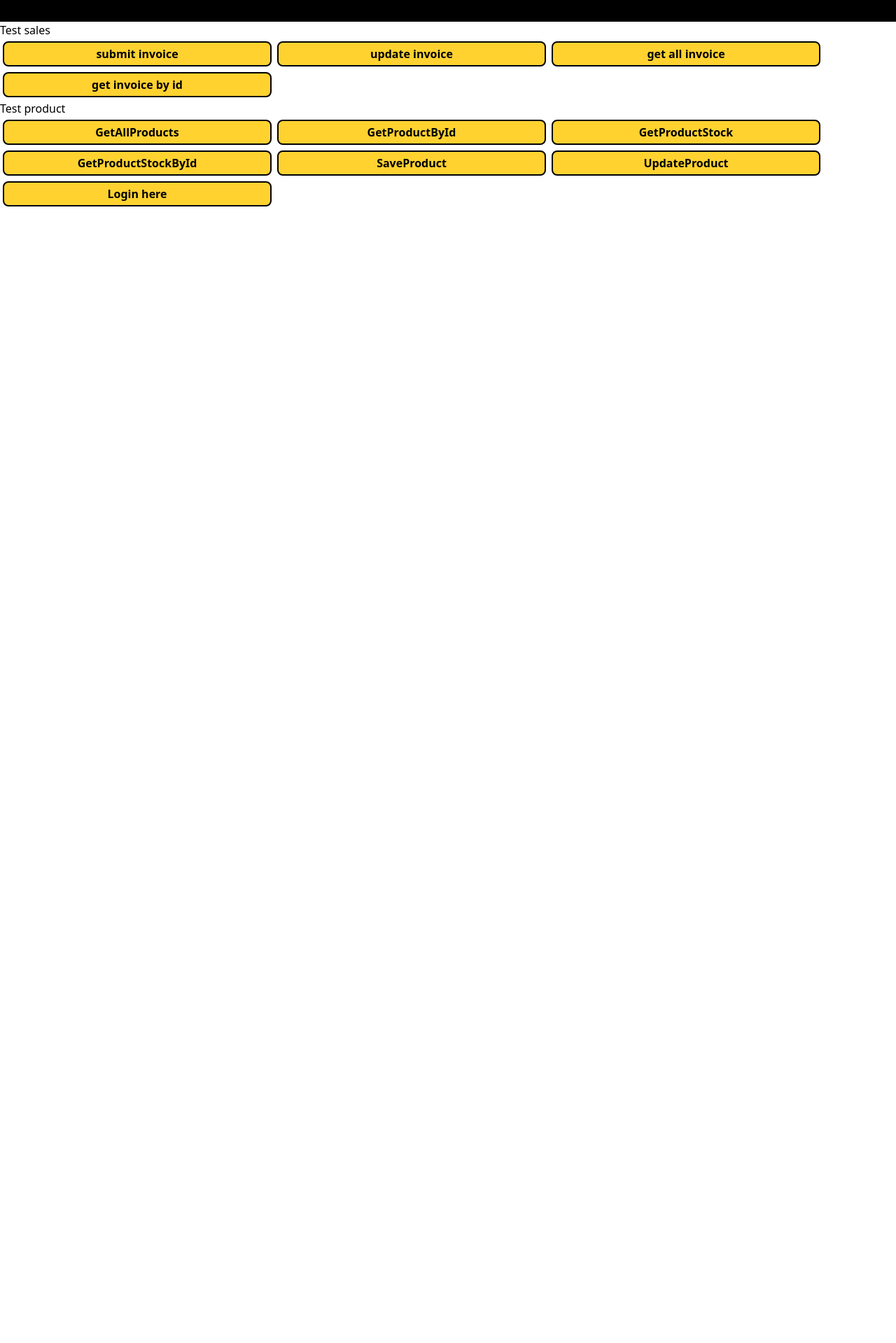
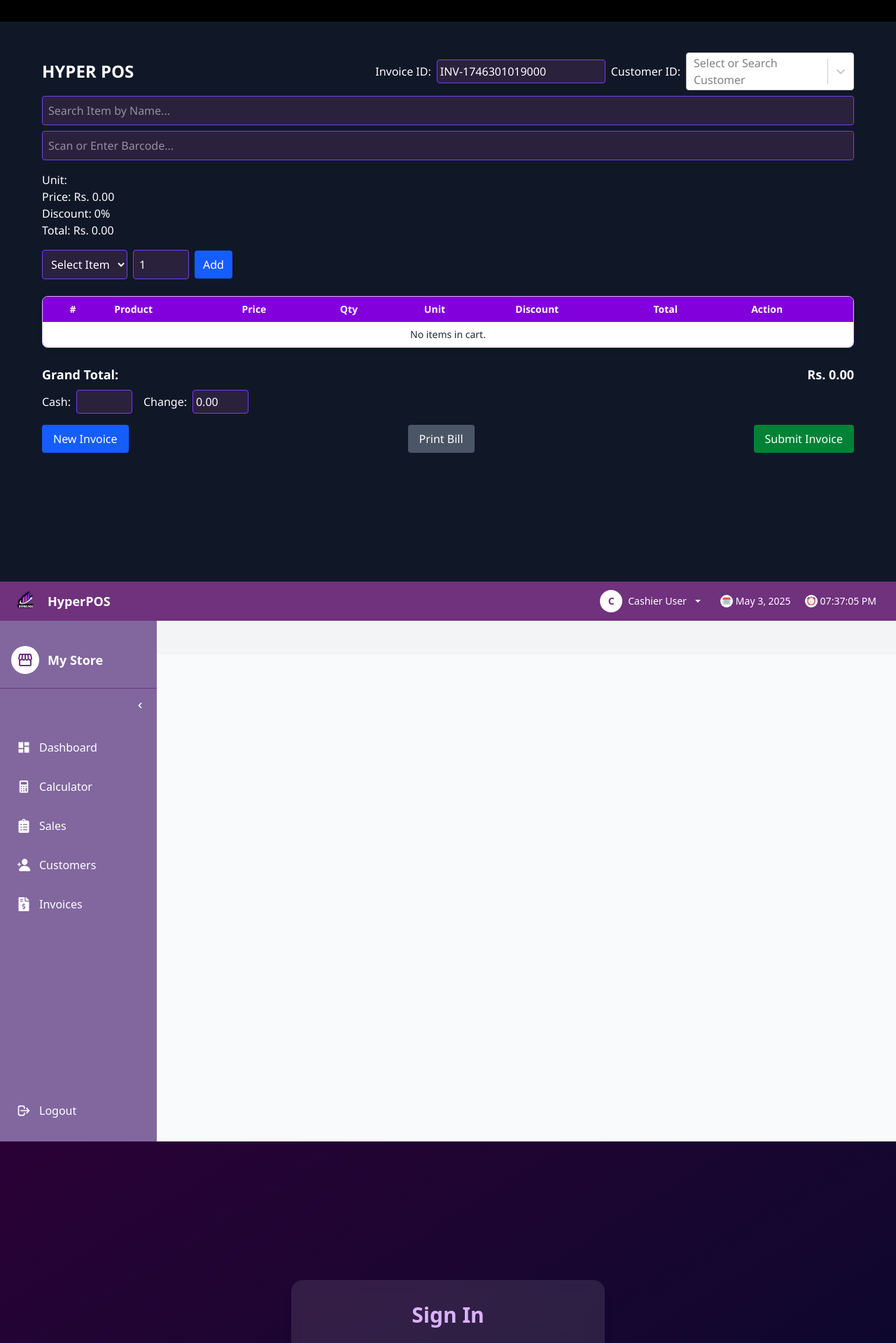
Before and after one commit to ImeshGimshan/HyperPOS-Frontend-, a React (Vite) app: page / in a window 1280 px wide. Shown: the part 2820-4739 px from the top of the page at 70% size. Before the commit the page ends 3119 px from the top, so only its background shows below. Built offline with nearby package versions, Linux system fonts and the light colour scheme.

Commit message:
Update App.jsx

```diff
--- a/src/App.jsx
+++ b/src/App.jsx
@@ -19,19 +19,13 @@
 function App ( ) {
 
   return (
-
     <>
-
       <Landing/>
-      {/*<CashierScreen/>*/}
-      {/*<BaseScreen/>*/}
-      {/*<Outlet/>*/}
-
+      <CashierScreen/>
+      <BaseScreen/>
+      <Outlet/>
       <Test/>
-
-
     </>
-
   );
 
 }
```
